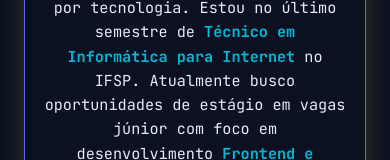
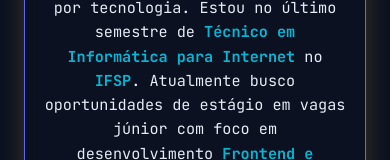
Before and after one commit to meiraPe/PortfolioPessoal, a Next.js app: page / in a window 390 px wide. Shown: the part 978-1138 px from the top of the page. Built offline with nearby package versions, Linux system fonts and the light colour scheme.

Commit message:
Responsividade na sessao 'sobre mim'

```diff
--- a/src/components/About/index.js
+++ b/src/components/About/index.js
@@ -31,7 +31,7 @@
           <h2 className={styles.title}>Sobre Mim</h2>
           <p className={styles.text}>
             Tenho 18 anos e sou apaixonado por tecnologia. Estou no último semestre de{" "}
-            <span className={styles.highlight}>Técnico em Informática para Internet</span> no IFSP.
+            <span className={styles.highlight}>Técnico em Informática para Internet</span> no <span className={styles.highlight}>IFSP</span>.
             Atualmente busco oportunidades de estágio em vagas júnior com foco em desenvolvimento
             <span className={styles.highlight}> Frontend e Fullstack</span>. Estou sempre aberto a
             desafios e pronto para contribuir com minha criatividade e habilidades técnicas. Tenho
```
